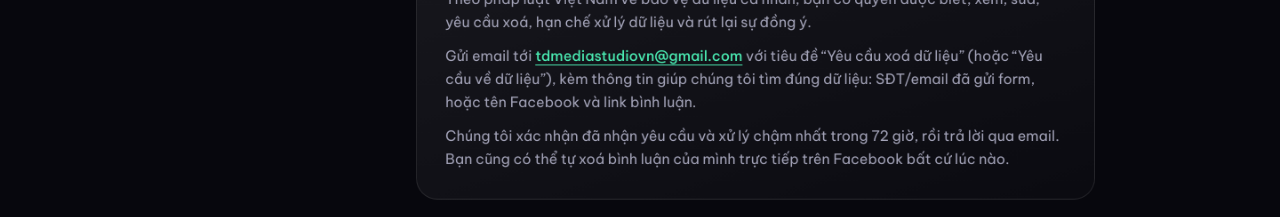
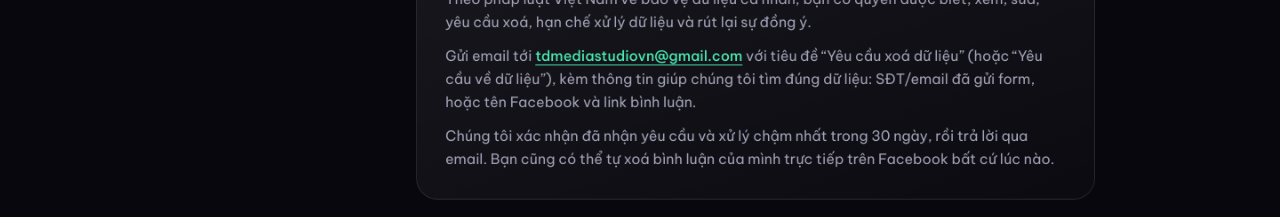
Before and after one commit to ducthai1/affiliate-landing-page, a Next.js app: page /chinh-sach-bao-mat in a window 1280 px wide. Shown: the part 2780-2997 px from the top of the page. Built offline with nearby package versions, Linux system fonts and the light colour scheme; no server answers.

Commit message:
fix(legal): commit to handling data deletion requests within 30 days

```diff
--- a/src/features/legal/privacy-policy.const.ts
+++ b/src/features/legal/privacy-policy.const.ts
@@ -115,7 +115,7 @@ export const PRIVACY_POLICY: LegalDoc = {
       blocks: [
         "Theo pháp luật Việt Nam về bảo vệ dữ liệu cá nhân, bạn có quyền được biết, xem, sửa, yêu cầu xoá, hạn chế xử lý dữ liệu và rút lại sự đồng ý.",
         `Gửi email tới ${EMAIL} với tiêu đề “Yêu cầu xoá dữ liệu” (hoặc “Yêu cầu về dữ liệu”), kèm thông tin giúp chúng tôi tìm đúng dữ liệu: SĐT/email đã gửi form, hoặc tên Facebook và link bình luận.`,
-        "Chúng tôi xác nhận đã nhận yêu cầu và xử lý chậm nhất trong 72 giờ, rồi trả lời qua email. Bạn cũng có thể tự xoá bình luận của mình trực tiếp trên Facebook bất cứ lúc nào.",
+        "Chúng tôi xác nhận đã nhận yêu cầu và xử lý chậm nhất trong 30 ngày, rồi trả lời qua email. Bạn cũng có thể tự xoá bình luận của mình trực tiếp trên Facebook bất cứ lúc nào.",
       ],
     },
     {
@@ -131,5 +131,5 @@ export const PRIVACY_POLICY: LegalDoc = {
       blocks: [`${OP} — Email: ${EMAIL}`],
     },
   ],
-  englishSummary: `${OP} runs this website, the Facebook Pages listed on it, and an internal tool that manages only those Pages (scheduling posts, reading public comments and aggregate insights; no public Facebook Login). Through the contact form we collect only what you submit (name, phone/email, company, message) to reply to you; we keep it for up to 12 months. We do not sell data, use tracking cookies or targeted advertising. To access or delete your data, email ${EMAIL} with the subject "Data deletion request" — we act within 72 hours and confirm by email.`,
+  englishSummary: `${OP} runs this website, the Facebook Pages listed on it, and an internal tool that manages only those Pages (scheduling posts, reading public comments and aggregate insights; no public Facebook Login). Through the contact form we collect only what you submit (name, phone/email, company, message) to reply to you; we keep it for up to 12 months. We do not sell data, use tracking cookies or targeted advertising. To access or delete your data, email ${EMAIL} with the subject "Data deletion request" — we act within 30 days and confirm by email.`,
 };
```
